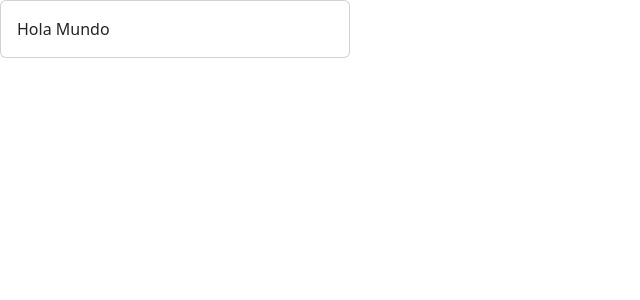
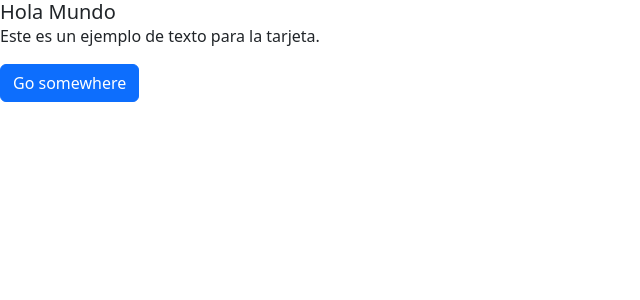
Before and after one commit to alezithop/aprende-react-ahora-curso-de-HolaMundo, a React (Vite) app: page / in a window 1280 px wide. Shown: the top 300 px of the page, without its empty margins (0-640 px from the left). Built offline with nearby package versions, Linux system fonts and the light colour scheme.

Commit message:
Multiples props y props opcionales

```diff
--- a/src/App.tsx
+++ b/src/App.tsx
@@ -1,8 +1,14 @@
-import Card from "./components/Card";
+import { CardBody } from "./components/Card";
 
 function App() {
   // código jsx aquí -> se va a transformar a llamadas de React.createElement
-  return <Card body={"Hola Mundo"} />;
+  return (
+    <CardBody
+      title={"Hola Mundo"}
+      text={"Este es un ejemplo de texto para la tarjeta."}
+      // text2={"Este es un texto opcional."} // <- Este texto es un parametro opcional
+    />
+  );
 }
 
 export default App;
--- a/src/components/Card.tsx
+++ b/src/components/Card.tsx
@@ -16,14 +16,19 @@ function Card(props: CardProps) {
   );
 }
 
-export function CardBody() {
+interface CardBodyProps {
+  title: string;
+  text: string;
+  text2?: string;
+}
+
+export function CardBody(props: CardBodyProps) {
+  const { title, text, text2: opcionalText } = props;
   return (
     <>
-      <h5 className="card-title">Card title</h5>
-      <p className="card-text">
-        Some quick example text to build on the card title and make up the bulk
-        of the card’s content.
-      </p>
+      <h5 className="card-title">{title}</h5>
+      <p className="card-text">{text}</p>
+      {opcionalText && <p className="card-text">{opcionalText}</p>}
       <a href="#" className="btn btn-primary">
         Go somewhere
       </a>
```
